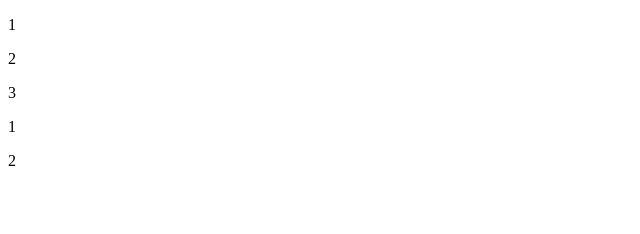
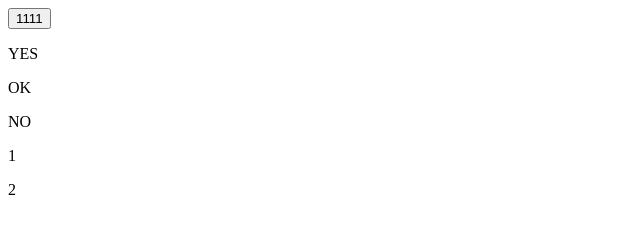
Before and after one commit to dondondong/jstest, a plain HTML site: page 网站练习/index.html in a window 1280 px wide. Shown: the whole page, without its empty margins (0-640 px from the left). Drawn offline with Linux system fonts and the light colour scheme.

Commit message:
no message

```diff
--- a/网站练习/DOM.js
+++ b/网站练习/DOM.js
@@ -1,4 +1,4 @@
-window.onload = function(){
+
 // DOM的基本概念
 // Document Object Model
 // DOM是JS操控HTML文档的接口，使文档操作变得优雅。
@@ -29,41 +29,89 @@ window.onload = function(){
 // var ps = box1.getElementsByTagName('p');
 // console.log(ps);
 
+// querySelector()通过选择器得到元素，只能得到第一个元素
+// const aa = document.querySelector('#box .spec');
+// console.log(aa);
+// querySelectorAll()通过选择器得到元素数组
+// const l = document.querySelectorAll('#box p');
+// console.log(l);
+
+// 节点的关系
+// childNodes, parentNodes, firstChild, lastChild
+// 兄弟节点 nextSibling, previousSibling
+// 文本节点也属于节点
+// 只考虑元素节点：children, parentNode, firstElementChild, lastElementChild, previousElementSibling, nextElementSibling
+// console.log(document.getElementById('box').children.spec)
+// console.log(document.getElementById('box').firstElementChild)
+// console.log(document.getElementById('spec').parentNode)
+// console.log(document.getElementById('spec').previousElementSibling)
+
 // ----------
 
 // 节点操作
 
-// ----------
+// 改变元素节点中的内容
+// 两个属性：innerHTML, innerText
+// innerHTML 使用 HTML 语法，innerText 使用纯文本
+// var oBox = document.getElementById('box');
+// oBox.innerHTML = 'fuck';
+// oBox.innerText = 'fu';
 
-// 节点创建、移除和克隆
+// 改变元素节点的CSS样式
+// var oBox = document.querySelector('#box');
+// oBox.style.backgroundImage = 'url(imgage/1.jpg)';
+// oBox.style.backgroundColor = '#222';
+// oBox.style.fontSize = '120px';
+// oBox.style.color = '#fff';
+// oBox.style.className = 'aaa';
+// var button = document.getElementById('button');
+// function getRandomNumber() {
+//     return ((Math.random() * 10) * 10).toString();
+// }
+// var loop = setInterval(
+//     function () {
+//         oBox.style.fontSize = getRandomNumber() + 'px';
+//     }, 500);
+// button.addEventListener('click', function () {
+//     clearInterval(loop)
+// })
 
-// ----------
+// // src、href等可以直接打点，如 oImg.src = 'images/2.jpg';
+// // 不符合W3C标准的属性，要使用 setArribute() 和 getAttribute() 来设置和读取
+// oBox.setAttribute('data-n', 1)
+// console.log(oBox.getAttribute('data-n'))
 
-// DOM事件
-
-// ----------
-
-// 实现动画
-
-// ----------
-
-// 动画效果开发
-
-// ----------
+// 增加 className
+// const box = document.getElementsByClassName('spec')[0];
+// console.log(box);
+// function addClassName(element, value) {
+//     var newClassName = "";
+//     if (!element.className){
+//         element.className = value;
+//     } else {
+//         newClassName = element.className;
+//         newClassName += " ";
+//         newClassName += value;
+//         element.className = newClassName;
+//     }
+// }
+// addClassName(box, 'fuck');
 
 
+    // ----------
 
+    // 节点创建、移除和克隆
 
+    // ----------
 
+    // DOM事件
 
+    // ----------
 
+    // 实现动画
 
+    // ----------
 
+    // 动画效果开发
 
-
-
-
-
-
-
-}
+    // ----------
--- a/网站练习/index.html
+++ b/网站练习/index.html
@@ -1,22 +1,33 @@
 <!DOCTYPE html>
 <html lang="en">
+
 <head>
     <meta charset="UTF-8">
     <meta http-equiv="X-UA-Compatible" content="IE=edge">
     <meta name="viewport" content="width=, initial-scale=1.0">
     <title>Document</title>
     <!-- 给window添加事件监听 -->
-    <script src="DOM.js"></script>
 </head>
+
 <body>
-    <div id="box1">
-        <p>1</p>
-        <p>2</p>
-        <p>3</p>
+
+    <button id="button">1111</button>
+    <div id="box">
+        <p>YES</p>
+        <p id="pp" class="spec">OK</p>
+        <p>NO</p>
     </div>
     <div id="box2">
         <p>1</p>
         <p>2</p>
     </div>
+
+
+
+    <script src="DOM.js"></script>
 </body>
+<style>
+    .spec {}
+</style>
+
 </html>
```
